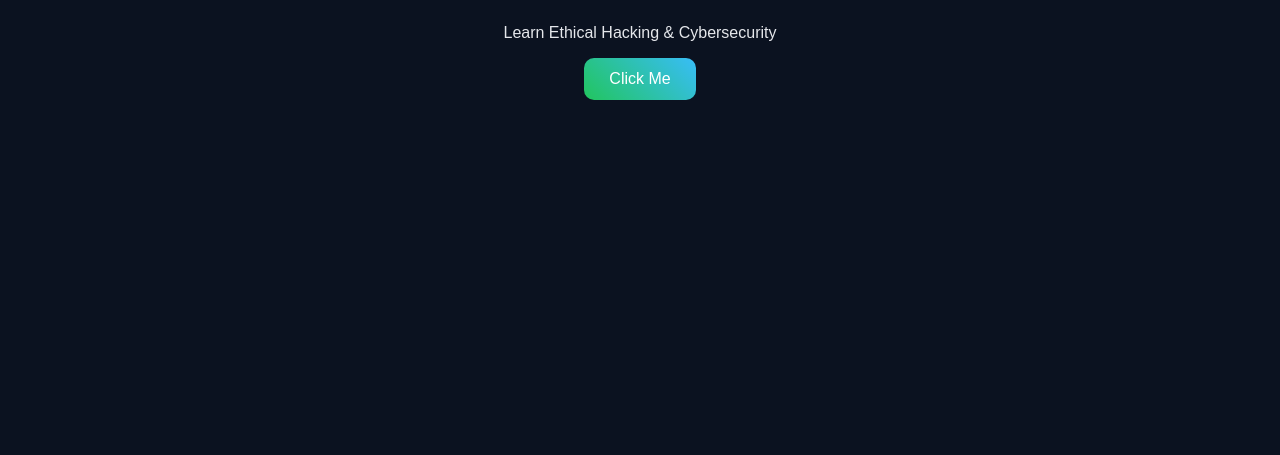
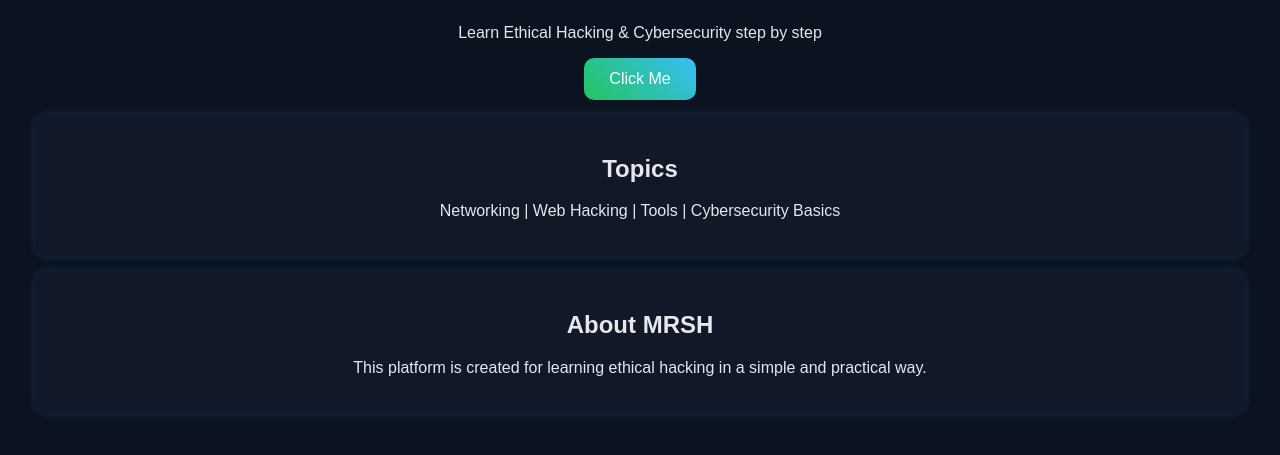
Before and after one commit to bindasschokravibes-creator/mrsh-website, a plain HTML site: page index.html in a window 1280 px wide. Shown: the part 183-638 px from the top of the page. Drawn offline with Linux system fonts and the light colour scheme.

Commit message:
Update index.html

```diff
--- a/index.html
+++ b/index.html
@@ -1,6 +1,7 @@
 <!DOCTYPE html>
-<html>
+<html lang="en">
 <head>
+    <meta charset="UTF-8">
     <title>MRSH Cybersecurity Hub</title>
     <link rel="stylesheet" href="style.css">
 </head>
@@ -14,10 +15,22 @@
 </nav>
 
 <div class="container">
+
     <h1>Welcome to MRSH Cybersecurity Hub</h1>
-    <p>Learn Ethical Hacking & Cybersecurity</p>
+    <p>Learn Ethical Hacking & Cybersecurity step by step</p>
 
     <button onclick="alert('Keep Learning 🔥')">Click Me</button>
+
+    <div class="card">
+        <h2>Topics</h2>
+        <p>Networking | Web Hacking | Tools | Cybersecurity Basics</p>
+    </div>
+
+    <div class="card">
+        <h2>About MRSH</h2>
+        <p>This platform is created for learning ethical hacking in a simple and practical way.</p>
+    </div>
+
 </div>
 
 </body>
```
